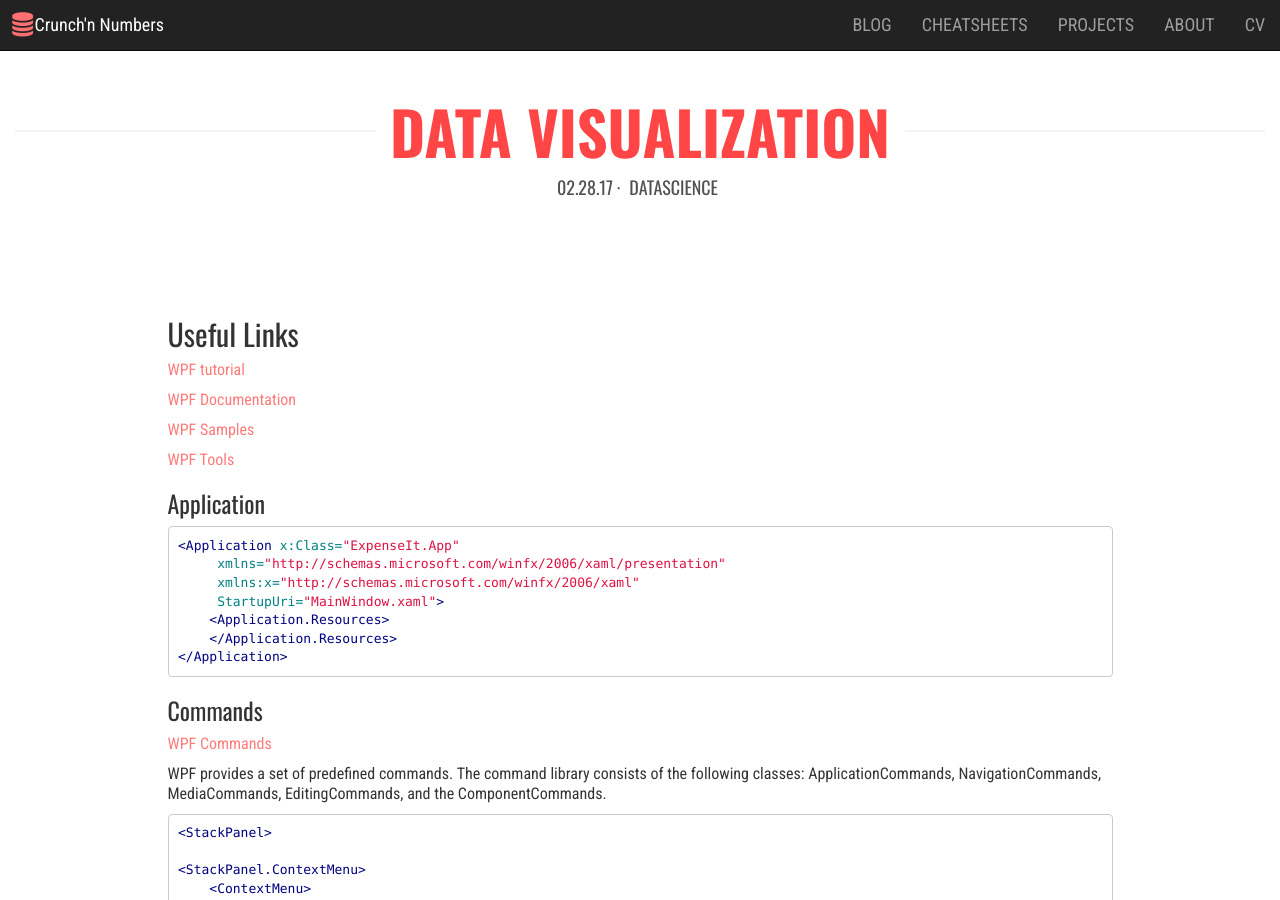
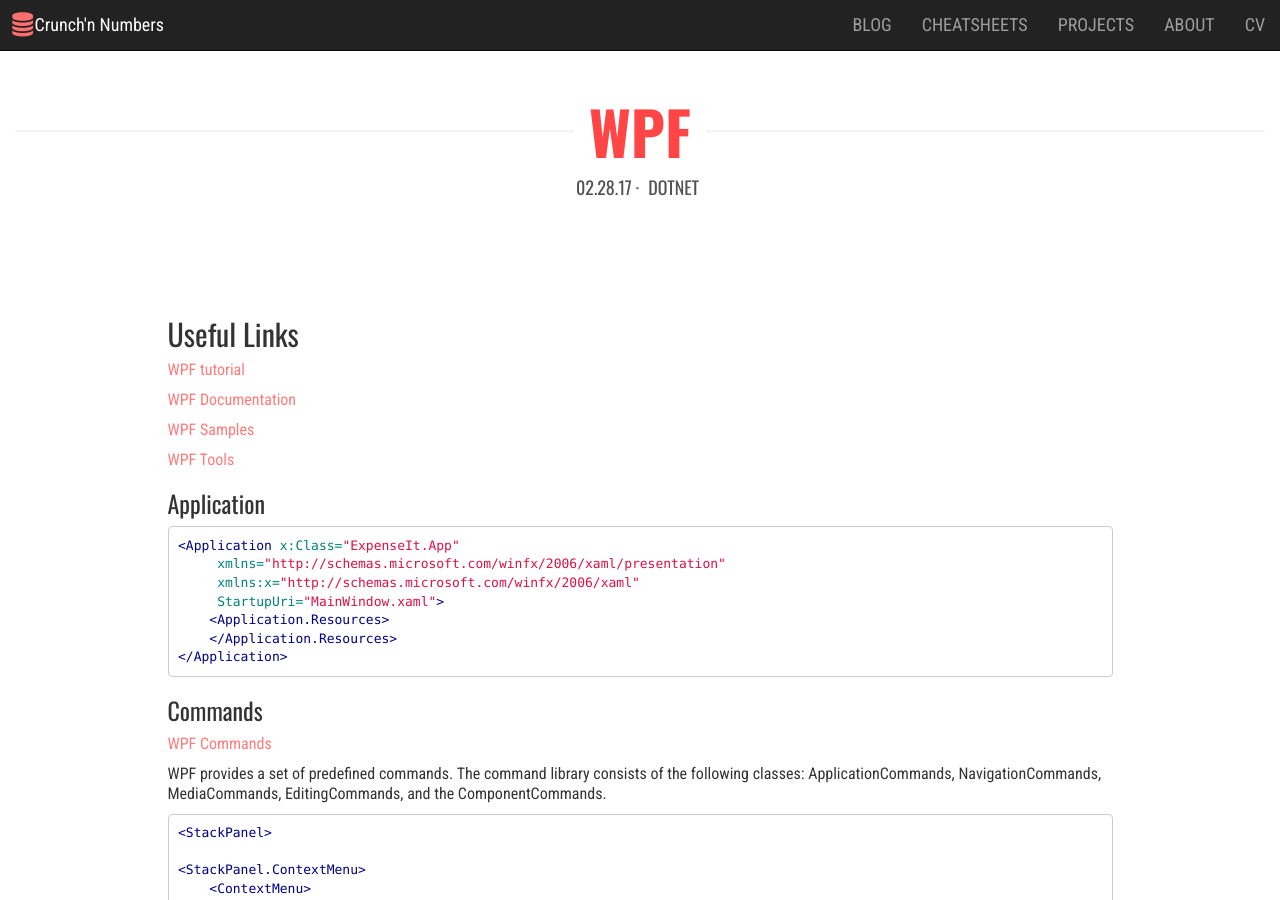
Before and after one commit to john-cd/john-cd.github.io, a Jekyll site: the page built from _cheatsheets/dotNET/WPF.md, in a window 1280 px wide and 900 px high. Built offline with Jekyll 4.4.1, drawn with Linux system fonts in a browser that asks for light colours; nearby versions of some CDN libraries; comment, search, counter and statistics services are not loaded.

Commit message:
minor fixes (cheatsheets)

```diff
--- a/_cheatsheets/dotNET/WPF.md
+++ b/_cheatsheets/dotNET/WPF.md
@@ -1,7 +1,7 @@
 ---
-title: Data Visualization
-category: datascience
-tags: data
+title: WPF
+category: dotNET
+tags: .NET C#
 comments: true
 ---
 
```
Also changed, not shown: _cheatsheets/datascience/machinelearning.md (+4 -0 lines).
